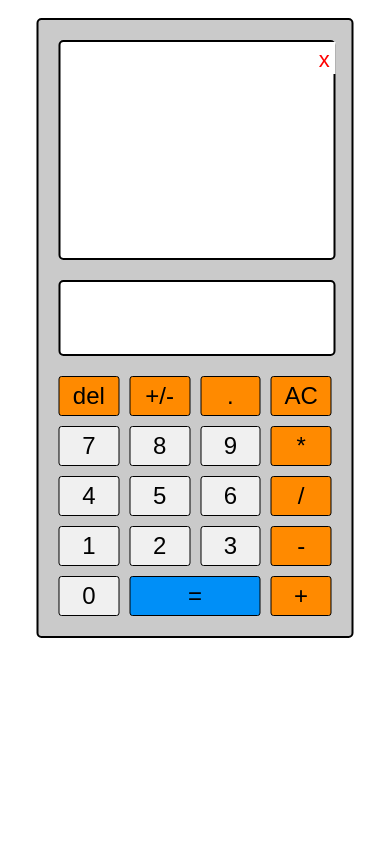
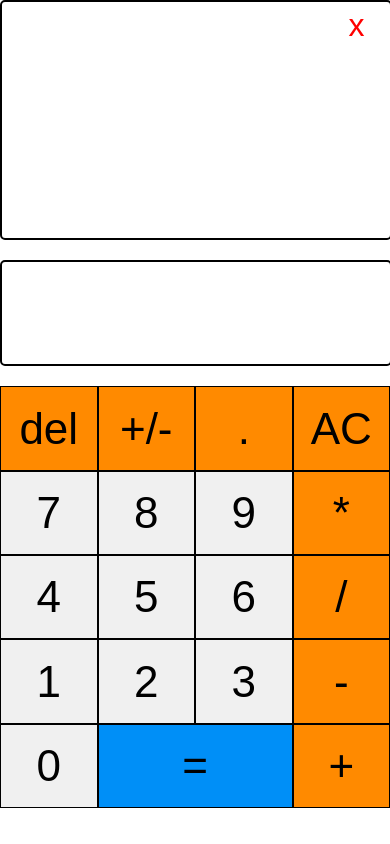
Before and after one commit to andrewbaldwin44/JavaScript_Calculator, a plain HTML site: page index.html in a window 390 px wide. Drawn offline with Linux system fonts and the light colour scheme.

Commit message:
Fixed some styling and fixed BEDMAS rules for operations.

```diff
--- a/script.js
+++ b/script.js
@@ -16,6 +16,8 @@ const operations = [
   {name: "posNeg", symbol: "+/-"},
   {name: "del", symbol: "del"}
 ];
+
+let round = float => Math.round(float * 1000000000000) / 1000000000000;
 
 window.onload = function() {
   clear();
@@ -54,7 +56,7 @@ function inputNumbers(number) {
     clear();
   }
 
-  input.textContent += number;
+  if (input.textContent.length <= 15) input.textContent += number;
 }
 
 function addDecimal() {
@@ -98,8 +100,9 @@ function clearHistory() {
 }
 
 function loadHistory() {
+  if (!localStorage.history) return;
+
   let historyArray = JSON.parse(localStorage.history);
-
   historyArray.map(item => updateHistory(item.expression, item.result));
 }
 
@@ -144,9 +147,11 @@ function evaluate() {
 
   while (evalItems.includes("/") || evalItems.includes("*")) {
     let divIndex = evalItems.indexOf("/");
-    let multIndex = evalItems.indexOf("*");
+    let multIndex = evalItems.indexOf("*"); //If no occurence, index = -1
 
-    if (divIndex > multIndex) {
+    //If both multiply and divide needed, left to right
+    //Else just divide
+    if (divIndex > 0 && (divIndex < multIndex || multIndex < 0)) {
       let divResult = evalItems[divIndex-1] / evalItems[divIndex+1];
 
       if (evalItems[divIndex+1] == 0) divResult = undefined;
@@ -154,8 +159,10 @@ function evaluate() {
       evalItems.splice(divIndex-1, 3, divResult);
     }
 
-    if (multIndex > divIndex) {
+    //Only multiply after divisions
+    if (multIndex > 0 && (multIndex < divIndex || divIndex < 0)) {
       let multResult = evalItems[multIndex-1] * evalItems[multIndex+1];
+
       evalItems.splice(multIndex-1, 3, multResult);
     }
   }
@@ -164,23 +171,26 @@ function evaluate() {
     let addIndex = evalItems.indexOf("+");
     let subIndex = evalItems.indexOf("-");
 
-    if (addIndex > subIndex) {
+    //Left to right or just add
+    if (addIndex > 0 && (addIndex < subIndex || subIndex < 0)) {
       let addResult = Number(evalItems[addIndex-1]) + Number(evalItems[addIndex+1]);
       evalItems.splice(addIndex-1, 3, addResult);
     }
 
-    if (subIndex > addIndex) {
+    if (subIndex > 0 && (subIndex < addIndex || addIndex < 0)) {
       let subResult = Number(evalItems[subIndex-1]) - Number(evalItems[subIndex+1]);
       evalItems.splice(subIndex-1, 3, subResult);
     }
   }
   clear();
 
-  input.textContent = evalItems[0];
+  let roundedResult = round(evalItems[0]);
+
+  input.textContent = roundedResult;
   input.classList.toggle("evalMode");
 
-  updateHistory(evalExpression, evalItems[0]);
-  setLocalStorage(evalExpression, evalItems[0]);
+  updateHistory(evalExpression, roundedResult);
+  setLocalStorage(evalExpression, roundedResult);
 }
 
 function createNumbers() {
--- a/style.css
+++ b/style.css
@@ -2,6 +2,7 @@ html {
   font-family: sans-serif;
   font-size: 24px;
   overflow-y: hidden;
+  overflow-x: hidden;
 }
 
 #calculatorBody, #history, #display {
@@ -21,7 +22,7 @@ html {
 }
 
 #clearHistory {
-  position: absolute;
+  position: fixed;
   cursor: pointer;
   font-size: 22px;
   right: 7%;
@@ -83,7 +84,6 @@ html {
   padding: 5px 10px;
 }
 
-
 #inputButtons {
   display: grid;
   grid-template-columns: repeat(4, 1fr);
@@ -132,12 +132,46 @@ html {
 }
 
 @media (max-width: 900px) {
+  html {
+    font-size: 34px;
+  }
   #calculatorBody {
-    margin-top: 10px;
-    height: auto;
-    width: 90vw;
+    margin: 0;
+    top: 0;
+    left: 0;
+    transform: none;
+    height: 99vh;
+    width: 100vw;
+    padding: 0;
+    background-color: transparent;
+    border: none;
   }
-  #clearHistory {right: 5%}
+
+  #clearHistory {
+    position: fixed;
+    font-size: 32px;
+  }
+  #history {
+    width: 99.5vw;
+    height: 28vh;
+  }
+  #display {
+    width: 99.5vw;
+  }
+  #inputButtons {
+    display: grid;
+    grid-template-columns: repeat(4, 1fr);
+    grid-gap: 0px;
+  }
+  .buttons {
+    font-size: 44px;
+    height: 10vh;
+    width: 25vw;
+    border-radius: 0px;
+  }
+  #equal {
+    width: 50vw;
+  }
 }
 
 @media (max-width: 1200px) {
```
